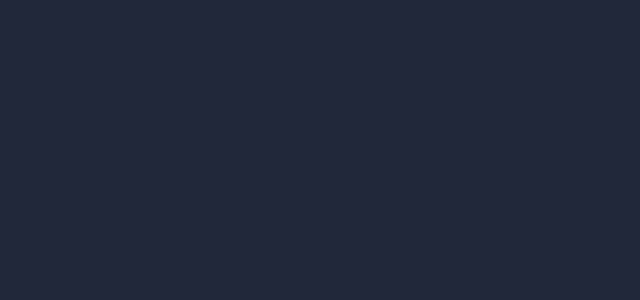
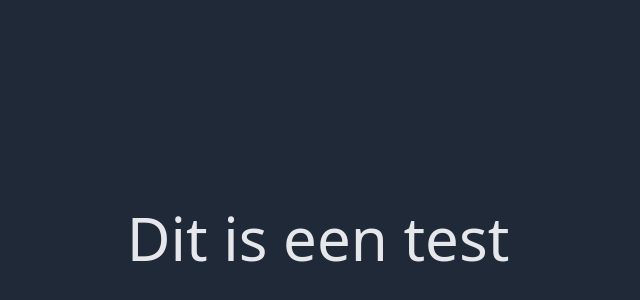
Before and after one commit to MiquelBontes/Miquel-Generator, a Nuxt app: page /miquel-sentences in a window 1280 px wide. Before the commit this address had no page. Shown: the part 162-462 px from the top of the page, without its empty margins (322-962 px from the left). Built offline with nearby package versions, Linux system fonts and the light colour scheme.

Commit message:
Sentence generator setup

```diff
--- a/components/NameGenerator.vue
+++ b/components/NameGenerator.vue
@@ -15,7 +15,7 @@ import IName from '~/core/interfaces/Name';
 
 @Component
 export default class NameGenerator extends Vue {
-    @Prop({type: IName, required: true})
+    @Prop({required: true})
     readonly nameParts!: IName
 
     fullName: string = ''
--- /dev/null
+++ b/components/SentenceGenerator.vue
@@ -0,0 +1,15 @@
+<template>
+
+</template>
+
+<script lang="ts">
+import { Component, Vue } from "vue-property-decorator";
+
+@Component
+export default class SentenceGenerator extends Vue {
+}
+</script>
+
+<style scoped>
+
+</style>
--- a/layouts/default.vue
+++ b/layouts/default.vue
@@ -1,11 +1,11 @@
 <template>
-  <div class="min-h-screen bg-gray-800">
-    <Nuxt />
-  </div>
+    <div class="min-h-screen bg-gray-800">
+        <div class="h-screen">
+            <Nuxt/>
+        </div>
+    </div>
 </template>
 
 <script>
-export default {
-
-}
+export default {}
 </script>
--- a/pages/index.vue
+++ b/pages/index.vue
@@ -14,6 +14,15 @@
                         to="/miquel-names"
                     >
                         Miquel's namen
+                    </nuxt-link>
+                </div>
+
+                <div>
+                    <nuxt-link
+                        class="menu-item"
+                        to="/miquel-sentences"
+                    >
+                        Miquel's uitspraken
                     </nuxt-link>
                 </div>
             </div>
--- a/pages/miquel-names/index.vue
+++ b/pages/miquel-names/index.vue
@@ -1,8 +1,6 @@
 <template>
-    <div class="h-screen">
-        <div class="flex h-full justify-center items-center">
-            <name-generator :name-parts="nameParts"/>
-        </div>
+    <div class="flex h-full justify-center items-center">
+        <name-generator :name-parts="nameParts"/>
     </div>
 </template>
 
--- /dev/null
+++ b/pages/miquel-sentences/index.vue
@@ -0,0 +1,27 @@
+<template>
+    <div class="flex h-full justify-center items-center">
+        <button
+            @click=""
+            class="sentence-text"
+        >
+            Dit is een test
+        </button>
+    </div>
+</template>
+
+<script lang="ts">
+import { Component, Vue } from "vue-property-decorator";
+
+@Component
+export default class MiquelSentenceIndex extends Vue {
+
+}
+</script>
+
+<style scoped>
+.sentence-text {
+    @apply
+    text-6xl text-gray-200 hover:text-white
+    cursor-pointer
+}
+</style>
```
